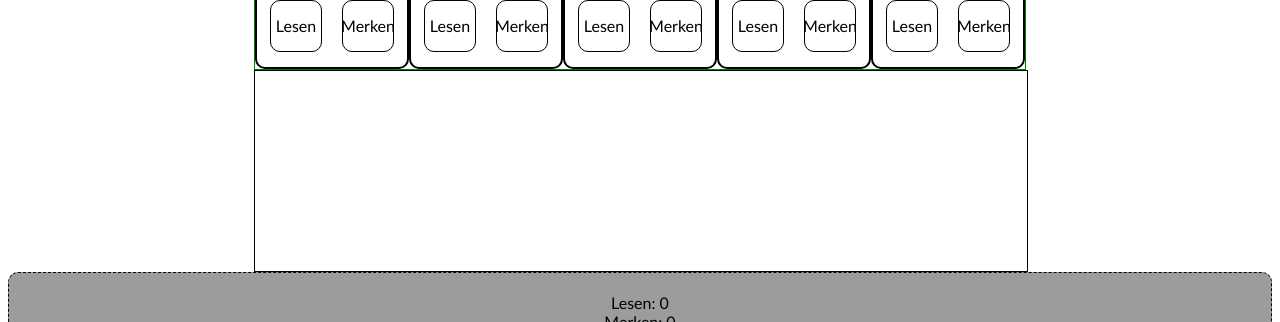
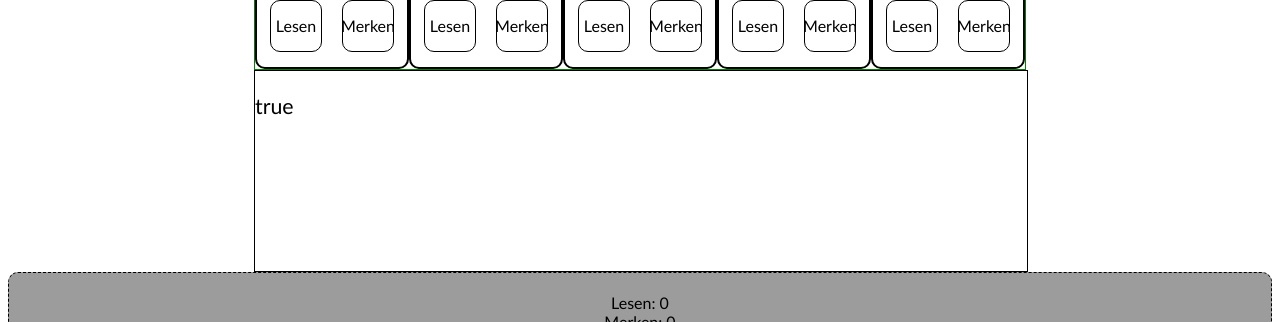
Before and after one commit to phlppkln/selection-sort-osa, a Vue app in the folder frontend/: page / in a window 1280 px wide. Both pictures are taken after a click on the element "Intro überspringen". Shown: the part 389-711 px from the top of the page. Built offline with nearby package versions, Linux system fonts and the light colour scheme.

Commit message:
add feedback message component  - show message  - show undo button

```diff
--- a/frontend/src/components/AssignmentV2.vue
+++ b/frontend/src/components/AssignmentV2.vue
@@ -41,18 +41,19 @@
     </div>
   </div>
 
-  <div class="feedback-field">
-    <p>{{ feedbackMessage }}</p>
-  </div>
+  <FeedbackField :feedbackMessage="feedbackMessage" :lastActionValid="lastActionValid" :action="lastAction">
+  </FeedbackField>
 </template>
 
 <script>
 import * as sorting from "../assets/scripts/sorting-algorithm.js";
 import Card from "./Card.vue";
+import FeedbackField from "./FeedbackField.vue";
 
 export default {
   components: {
     Card,
+    FeedbackField,
   },
   emits: ["card-fixed", "card-saved", "card-read", "card-swap"],
   data() {
@@ -101,6 +102,8 @@ export default {
       ],
       grabbedCard: null,
       feedbackMessage: "",
+      lastActionValid: true,
+      lastAction: null
     };
   },
   methods: {
@@ -119,8 +122,8 @@ export default {
       let smallerId = Math.min(card.id, this.grabbedCard.id);
       let biggerId = Math.max(card.id, this.grabbedCard.id);
       this.performAction("T", smallerId, biggerId);
-      this.unreadCards()
-      this.unsaveCards()
+      this.unreadCards();
+      this.unsaveCards();
       this.$emit("card-swap");
     },
     fixCard(cardId) {
@@ -145,7 +148,6 @@ export default {
       } else {
         //karte wird bereits gelesen --> nicht erfassen?
         // TODO: what happens when card is already read
-        this.feedbackMessage = "Bereits gelesene karte wird wieder umgedreht";
       }
       card.lesenActive = !card.lesenActive; // lesenActive umkehren
       this.flipCard(card); // karte umdrehen
@@ -197,7 +199,15 @@ export default {
     },
     performAction(tool, card1, card2) {
       let action = { tool: tool, card1: card1, card2: card2 }; //create action
-      sorting.actionPerformed(action); // handle action
+      console.log(this.lastAction);
+      if (sorting.actionPerformed(action)) {
+        //valid action
+        this.lastActionValid = true;
+        this.lastAction = action;
+        console.log(this.lastAction);
+      } else{
+        this.lastActionValid = false;
+      }
       //set feedbackMessage
       this.feedbackMessage = sorting.getFeedbackMessage();
     },
@@ -214,12 +224,6 @@ export default {
   display: flex;
   flex-direction: column;
   align-items: center;
-}
-
-.feedback-field {
-  border: 1px solid black;
-  height: 200px;
-  width: 100%;
 }
 
 .fixieren-container {
@@ -277,6 +281,7 @@ export default {
   cursor: pointer;
   margin: 10px;
 }
+
 .readCard {
   background-color: white;
 }
--- a/frontend/src/components/FeedbackField.vue
+++ b/frontend/src/components/FeedbackField.vue
@@ -1,18 +1,35 @@
 <template>
-  <div class="intro"></div>
+    <div class="feedback-field">
+    <p>{{ feedbackMessage }}</p>
+    <p>{{ lastActionValid }}</p>
+    <p>{{ action }}</p>
+
+    <button v-if="!lastActionValid">Letzen Schritt rückgängig machen</button>
+  </div>
 </template>
 
 <script>
 export default {
+  props: {
+    feedbackMessage: String,
+    lastActionValid: Boolean,
+    action: Object,
+  },
+  emits: ["undo-clicked"],
+  data() {
+    return {
+    };
+  },
+  methods: {
 
+  }
 }
 </script>
 
-<style>
-.intro{
-    width: 200px;
-    height: 200px;
-    border: 4px solid green;
-    border-radius: 10px;
+<style scoped>
+.feedback-field {
+  border: 1px solid black;
+  height: 200px;
+  width: 100%;
 }
 </style>
```
